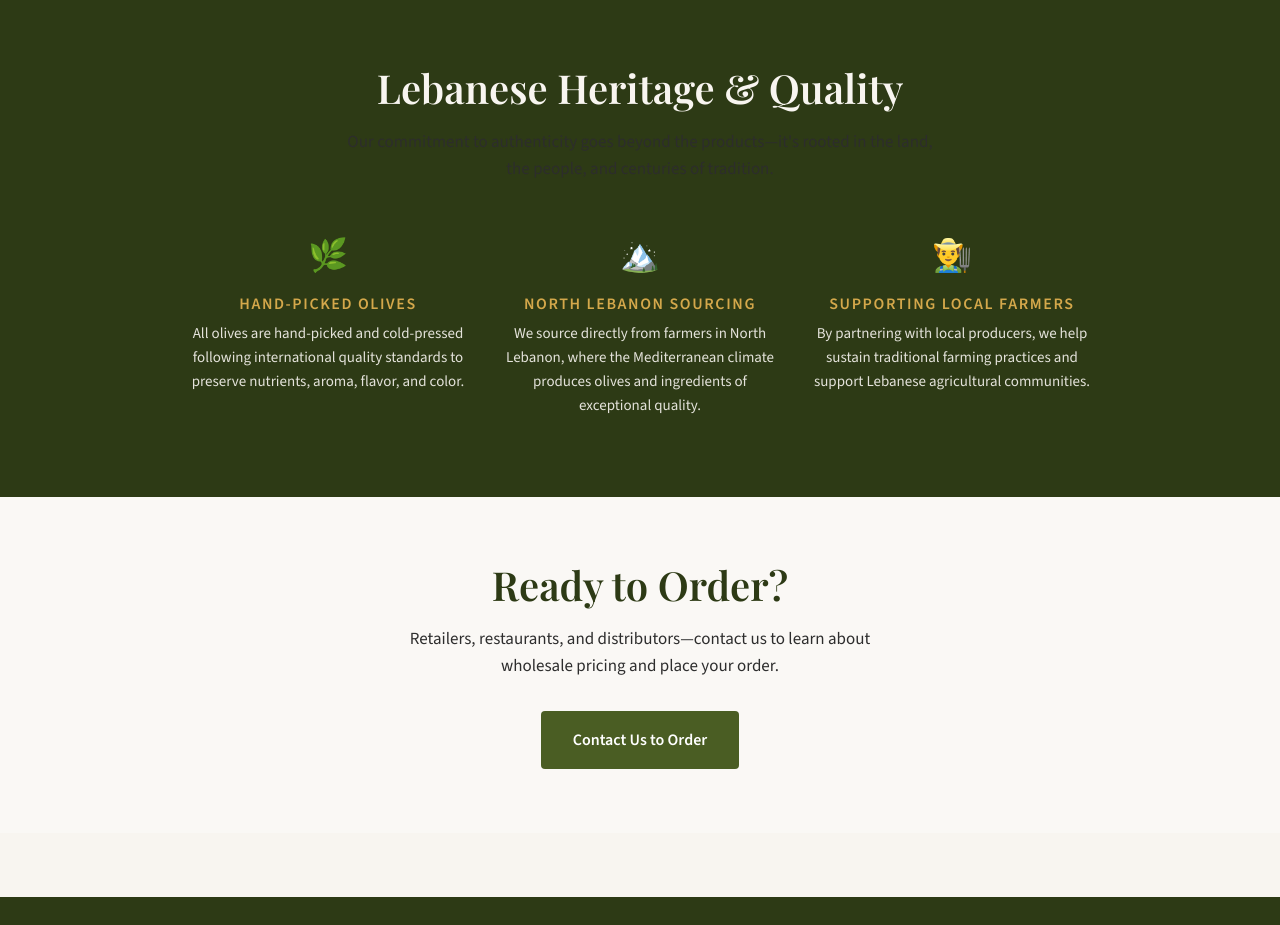
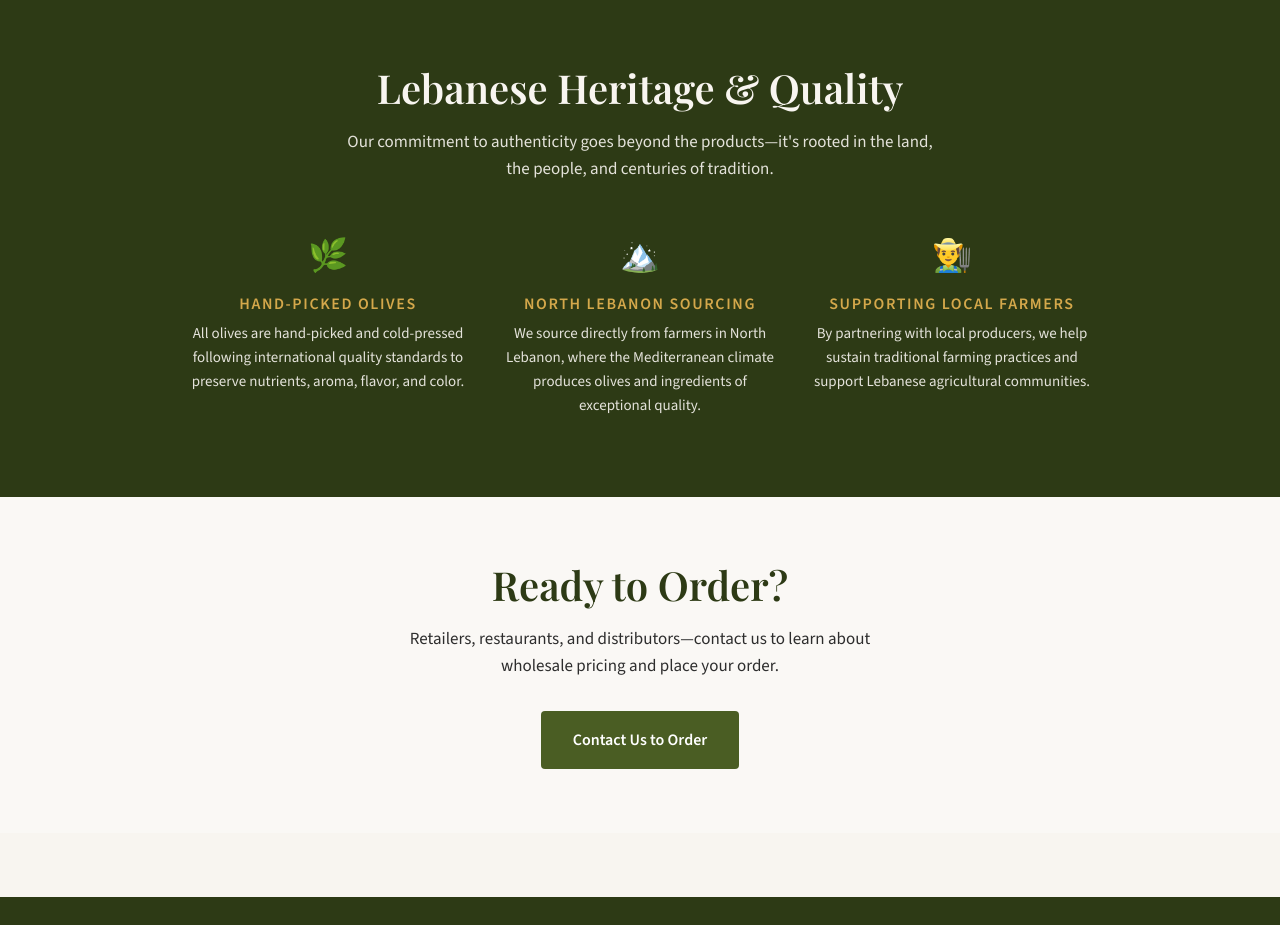
Before and after one commit to peterserhan1/TasteOfPhoenicia, a plain HTML site: page index.html in a window 1280 px wide. Shown: the part 2660-3585 px from the top of the page. Drawn offline with nearby package versions, Linux system fonts and the light colour scheme.

Commit message:
Fix heritage section subtitle color to cream for visibility on dark background

```diff
--- a/css/styles.css
+++ b/css/styles.css
@@ -412,10 +412,12 @@
   color: var(--cream);
 }
 
-.heritage p {
+.heritage p,
+.heritage .section-header p {
   max-width: 700px;
   margin: 0 auto 2rem;
-  opacity: 0.95;
+  color: var(--cream);
+  opacity: 0.9;
 }
 
 .heritage-features {
```
